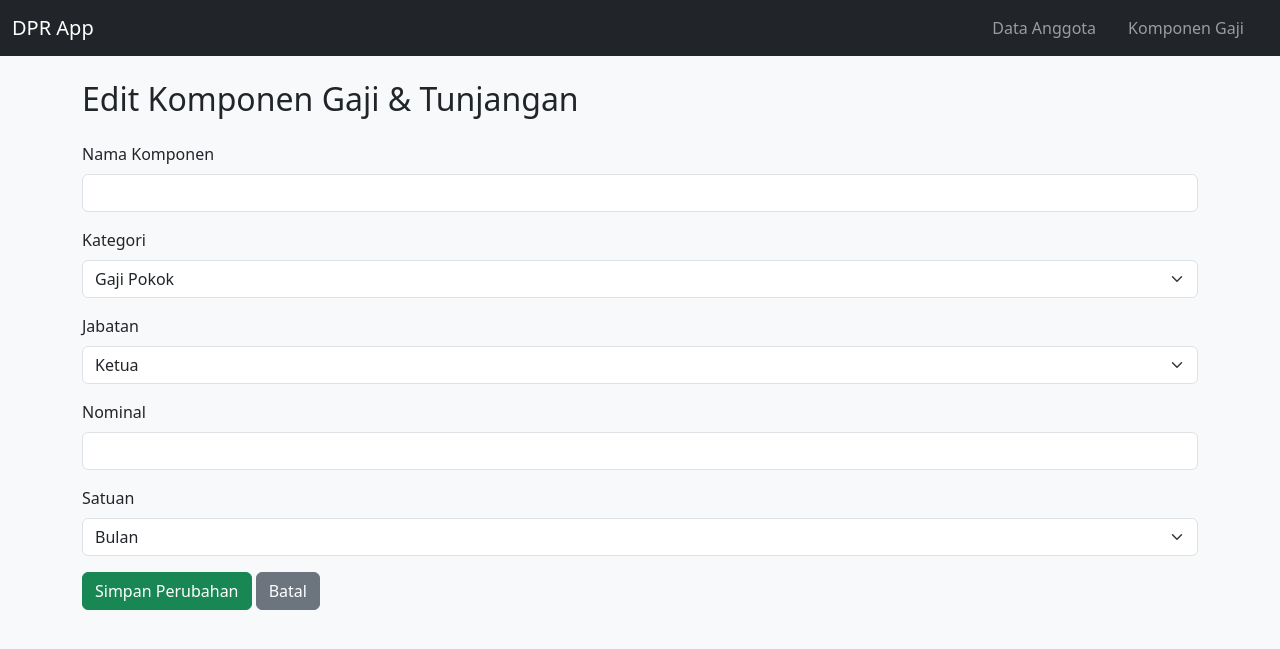
After one commit to nazrielramdhani/DPR_24151055_2B_Nazriel-Ramdhani, a CodeIgniter 4 app: template app/Views/komponen/edit.php in a window 1280 px wide. The commit adds this page. Shown: the top 649 px of the page. Run offline with PHP 8.4 and a stand-in for CodeIgniter, Linux system fonts and the light colour scheme; the template is opened without the code that fills it, so the values that code supplies are empty; some libraries are stand-ins or nearby versions.

Commit message:
Add Fitur Ubah Komponen Gaji by Nazriel Ramdhani

```diff
--- a/app/Config/Routes.php
+++ b/app/Config/Routes.php
@@ -21,3 +21,5 @@ $routes->post('/anggota/delete/(:num)', 'Anggota::delete/$1');
 
 $routes->get('/komponen', 'KomponenGaji::index');
 $routes->get('/komponen/create', 'KomponenGaji::create');
+$routes->get('/komponen/edit/(:num)', 'KomponenGaji::edit/$1');
+$routes->post('/komponen/update/(:num)', 'KomponenGaji::update/$1');
--- /dev/null
+++ b/app/Views/komponen/edit.php
@@ -0,0 +1,52 @@
+<?= $this->extend('layout/main') ?>
+<?= $this->section('content') ?>
+
+<h2>Edit Komponen Gaji & Tunjangan</h2>
+
+<form action="/komponen/update/<?= $komponen['id_komponen_gaji'] ?>" method="post" class="mt-4">
+
+    <div class="mb-3">
+        <label for="nama_komponen" class="form-label">Nama Komponen</label>
+        <input type="text" name="nama_komponen" id="nama_komponen" class="form-control"
+               value="<?= esc($komponen['nama_komponen']) ?>" required>
+    </div>
+
+    <div class="mb-3">
+        <label for="kategori" class="form-label">Kategori</label>
+        <select name="kategori" id="kategori" class="form-select" required>
+            <option value="Gaji Pokok" <?= $komponen['kategori'] === 'Gaji Pokok' ? 'selected' : '' ?>>Gaji Pokok</option>
+            <option value="Tunjangan Melekat" <?= $komponen['kategori'] === 'Tunjangan Melekat' ? 'selected' : '' ?>>Tunjangan Melekat</option>
+            <option value="Tunjangan Lain" <?= $komponen['kategori'] === 'Tunjangan Lain' ? 'selected' : '' ?>>Tunjangan Lain</option>
+        </select>
+    </div>
+
+    <div class="mb-3">
+        <label for="jabatan" class="form-label">Jabatan</label>
+        <select name="jabatan" id="jabatan" class="form-select" required>
+            <option value="Ketua" <?= $komponen['jabatan'] === 'Ketua' ? 'selected' : '' ?>>Ketua</option>
+            <option value="Wakil Ketua" <?= $komponen['jabatan'] === 'Wakil Ketua' ? 'selected' : '' ?>>Wakil Ketua</option>
+            <option value="Anggota" <?= $komponen['jabatan'] === 'Anggota' ? 'selected' : '' ?>>Anggota</option>
+            <option value="Semua" <?= $komponen['jabatan'] === 'Semua' ? 'selected' : '' ?>>Semua</option>
+        </select>
+    </div>
+
+    <div class="mb-3">
+        <label for="nominal" class="form-label">Nominal</label>
+        <input type="number" name="nominal" id="nominal" step="0.01" class="form-control"
+               value="<?= esc($komponen['nominal']) ?>" required>
+    </div>
+
+    <div class="mb-3">
+        <label for="satuan" class="form-label">Satuan</label>
+        <select name="satuan" id="satuan" class="form-select" required>
+            <option value="Bulan" <?= $komponen['satuan'] === 'Bulan' ? 'selected' : '' ?>>Bulan</option>
+            <option value="Hari" <?= $komponen['satuan'] === 'Hari' ? 'selected' : '' ?>>Hari</option>
+            <option value="Periode" <?= $komponen['satuan'] === 'Periode' ? 'selected' : '' ?>>Periode</option>
+        </select>
+    </div>
+
+    <button type="submit" class="btn btn-success">Simpan Perubahan</button>
+    <a href="/komponen" class="btn btn-secondary">Batal</a>
+</form>
+
+<?= $this->endSection() ?>
```
Also changed, not shown: app/Controllers/KomponenGaji.php (+30 -0 lines), app/Views/komponen/index.php (+8 -0 lines).
